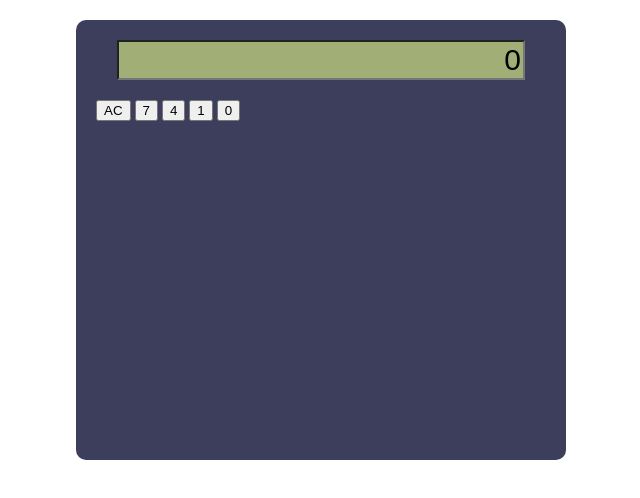
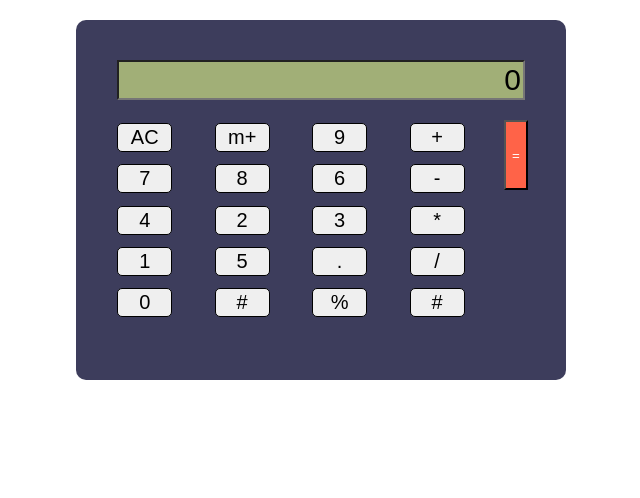
Before and after one commit to Gayatrilonkar/Assignment18, a plain HTML site: page index.html in a window 1280 px wide. Shown: the whole page, without its empty margins (319-959 px from the left). Drawn offline with Linux system fonts and the light colour scheme.

Commit message:
new commit

```diff
--- a/index.html
+++ b/index.html
@@ -6,12 +6,13 @@
     <title>calculator</title>
     <style>
     .calculator-body{
-        height: 400px;
+        height: 300px;
         width: 450px;
         background-color: #3D3D5C;
         margin: 20px auto;
         border-radius: 10px;
         padding: 20px;
+        padding-top: 40px;
 
 
     }
@@ -26,6 +27,38 @@
 
     }
     .button-container{
+        height: 200px;
+        display: flex;
+        flex-direction: column;
+        flex-wrap: wrap;
+        justify-content: space-between;
+        align-items: center;
+
+
+
+
+
+
+
+
+    }
+    .btn{
+        width: 55px;
+        text-align: center;
+        padding: 2px 0;
+        font-size: 20px;
+        margin: 3px;
+        border: 1px solid black;
+        border-radius: 5px;
+        cursor: pointer;
+
+
+    }
+    .btn1{
+        background-color: #ff6348;
+        height: 70px;
+        color: white;
+
 
     }
 
@@ -35,11 +68,27 @@
    <div class="calculator-body">
     <input type="text" value="0" class="display">
     <div class="button-container">
-        <button>AC</button>
-        <button>7</button>
-        <button>4</button>
-        <button>1</button>
-        <button>0</button>
+        <button class="btn">AC</button>
+        <button class="btn">7</button>
+        <button class="btn">4</button>
+        <button class="btn">1</button>
+        <button class="btn">0</button>
+        <button class="btn">m+</button>
+        <button class="btn">8</button>
+        <button class="btn">2</button>
+        <button class="btn">5</button>
+        <button class="btn">#</button>
+        <button class="btn">9</button>
+        <button class="btn">6</button>
+        <button class="btn">3</button>
+        <button class="btn">.</button>
+        <button class="btn">%</button>
+        <button class="btn">+</button>
+        <button class="btn">-</button>
+        <button class="btn">*</button>
+        <button class="btn">/</button>
+        <button class="btn">#</button>
+        <button class="btn1">=</button>
     </div>
 
    </div>
```
